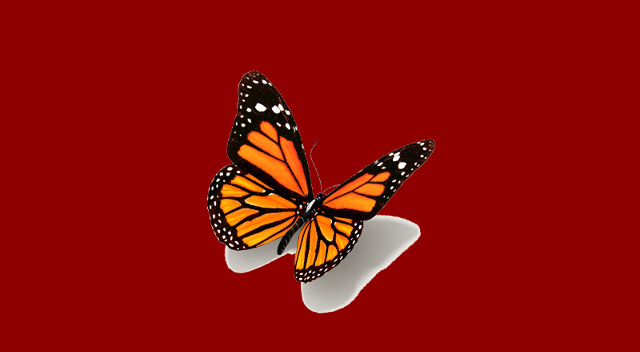
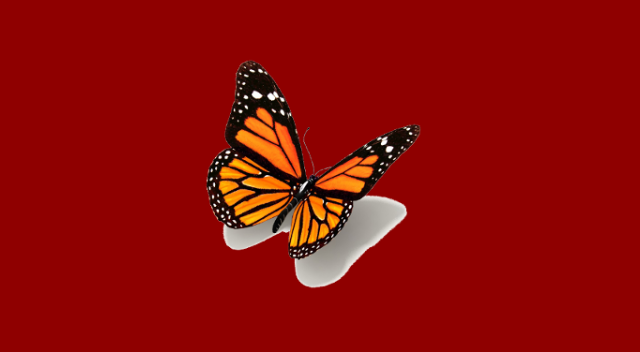
Before and after one commit to ChrisCenatie/xmas, a plain HTML site: page index.html in a window 1280 px wide. Shown: the whole page, without its empty margins (163-803 px from the left). Drawn offline with nearby package versions, Linux system fonts and the light colour scheme.

Commit message:
Added tracking to resize image.
Need to change padding, so that it increases as the window width decreases

```diff
--- a/index.html
+++ b/index.html
@@ -17,8 +17,8 @@
     <div class='container'>
       <div class='row'>
         <div class='col-md-6 col-md-offset-3'>
-          <div id='butterfly'>
-            <img src='assets/butterfly.png' class='img-responsive'>
+          <div>
+            <img src='assets/butterfly.png' class='img-responsive' id='butterfly'>
           </div>
         </div>
       </div>
--- a/js/main.js
+++ b/js/main.js
@@ -1,4 +1,15 @@
 $(function() {
+  sizeImage();
   $('#butterfly').hide();
   $('#butterfly').fadeIn(5000);
+  $(window).resize(sizeImage);
 });
+
+function sizeImage() {
+  var img = document.getElementById("butterfly");
+  var height = $(window).innerHeight() * 240 / 474;
+  var width = $(window).innerWidth() * 254 / 1440;
+  img.height = height;
+  img.width = width;
+  console.log($('img').css('padding-top'))
+}
--- a/stylesheets/custom.css
+++ b/stylesheets/custom.css
@@ -7,7 +7,7 @@ body {
 }
 
 img {
-  padding-top: 65px;
+  padding-top: 55px;
 }
 
 iframe {
```
